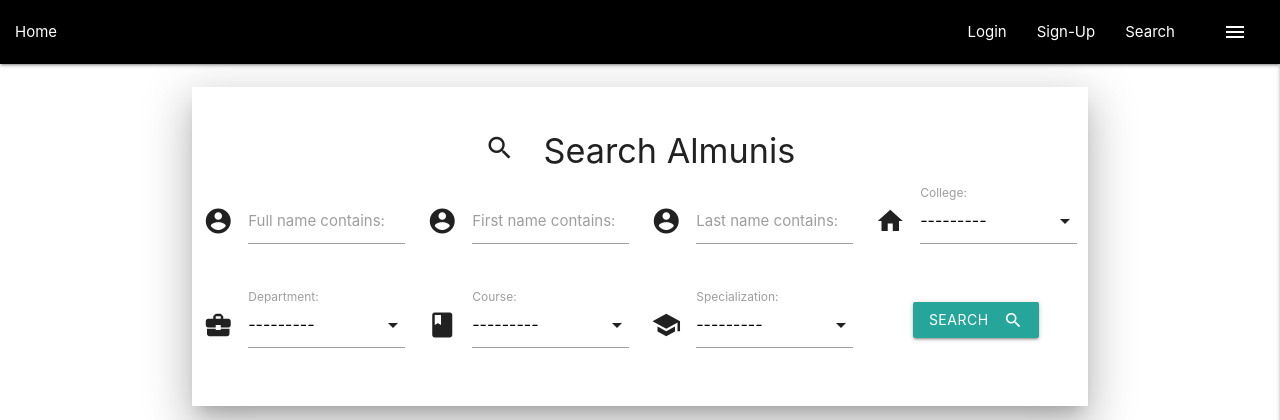
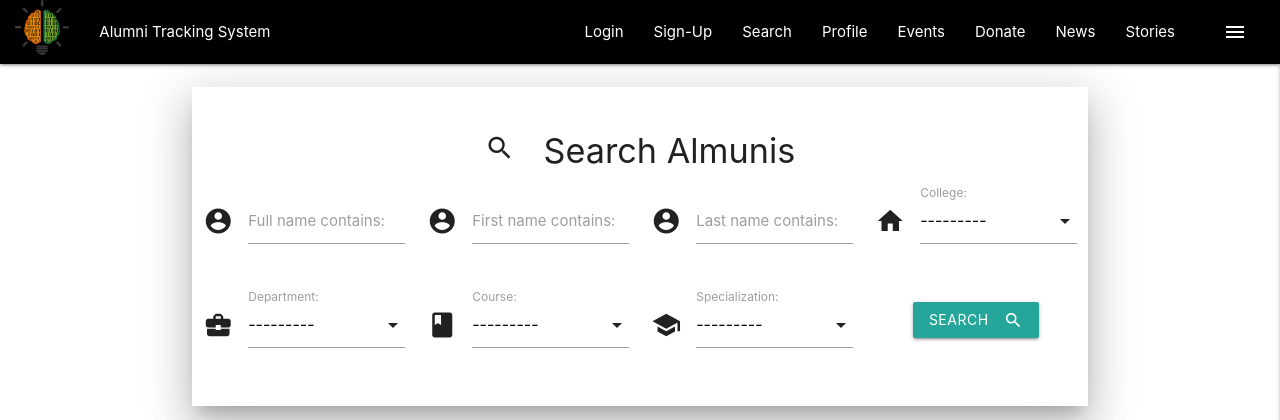
Before and after one commit to magarwal775/DR111_PlusOne, a Django app: page /searchalumni in a window 1280 px wide. Shown: the top 420 px of the page. Run offline with Django 3.2, Linux system fonts and the light colour scheme; data that the repository does not hold is empty; some libraries are stand-ins or nearby versions; grey boxes are pictures that could not be loaded.

Commit message:
[EDIT] Header Fixes

```diff
--- a/base/templates/snippets/header.html
+++ b/base/templates/snippets/header.html
@@ -60,7 +60,8 @@
     <nav class="black">
       <div class="nav-wrapper">
         <ul class="left hide-on-med-and-down">
-          <li><a href="/" style="text-decoration: none;">Home</a></li>
+          <li><a href="/" style="text-decoration: none;"><img src="static/assets/images/SIH_2018_logo.png" alt="" style ="height:55px"></a></li>
+          <li><a href="/" style="text-decoration: none;">Alumni Tracking System</a></li>
         </ul>
         <ul class="right hide-on-med-and-down">
           {% if not user.is_authenticated %}
@@ -68,6 +69,11 @@
           <li><a href="/signup" style="text-decoration: none;">Sign-Up</a></li>
           {% endif %}
           <li><a href="/searchalumni" style="text-decoration: none;">Search</a></li>
+          <li><a href="/profile/{{ request.user.username }}/{{ request.user.id }}" style="text-decoration: none;">Profile</a></li>
+          <li><a href="/events" style="text-decoration: none;">Events</a></li>
+          <li><a href="/donate" style="text-decoration: none;">Donate</a></li>
+          <li><a href="/news" style="text-decoration: none;">News</a></li>
+          <li><a href="/stories" style="text-decoration: none;">Stories</a></li>
           <li><a href="#" data-target="slide-out" class="sidenav-trigger show-on-large"
               style="text-decoration: none;"><i class="material-icons">menu</i></a></li>
         </ul>
@@ -107,6 +113,9 @@
     </li>
     <li><a onclick="dest('{{ request.user.college.name }}')"><i class="material-icons">chat_bubble</i>College
         Chat</a></li>
+    {% if user.is_faculty or user.is_admin or user.is_superuser %}
+    <li><a href="/dashboard"><i class="material-icons">chat_bubble</i>Admin DashBoard</a></li>
+    {% endif %}
     <li><a class="waves-effect" href="/logout"><i class="material-icons">remove_circle</i>Logout</a></li>
     {% else %}
     <li><a href="/login" style="text-decoration: none;"><i class="material-icons">account_circle</i>Login</a></li>
```
Also changed, not shown: base/static/assets/images/SIH_2018_logo.png (added).
